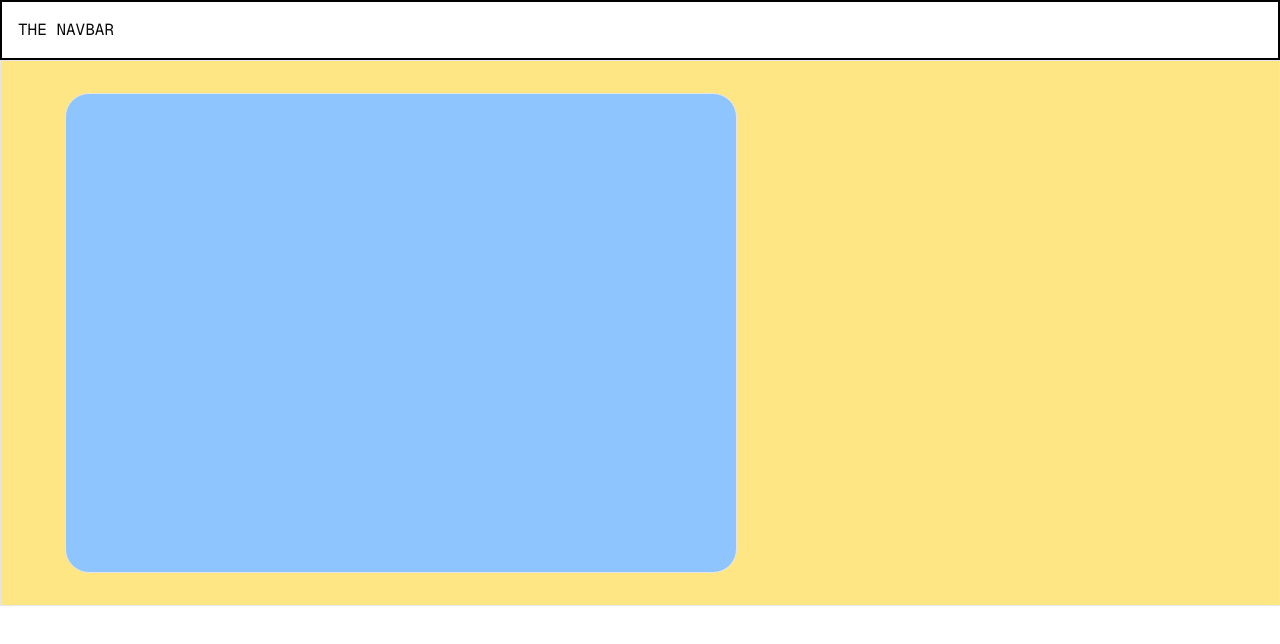
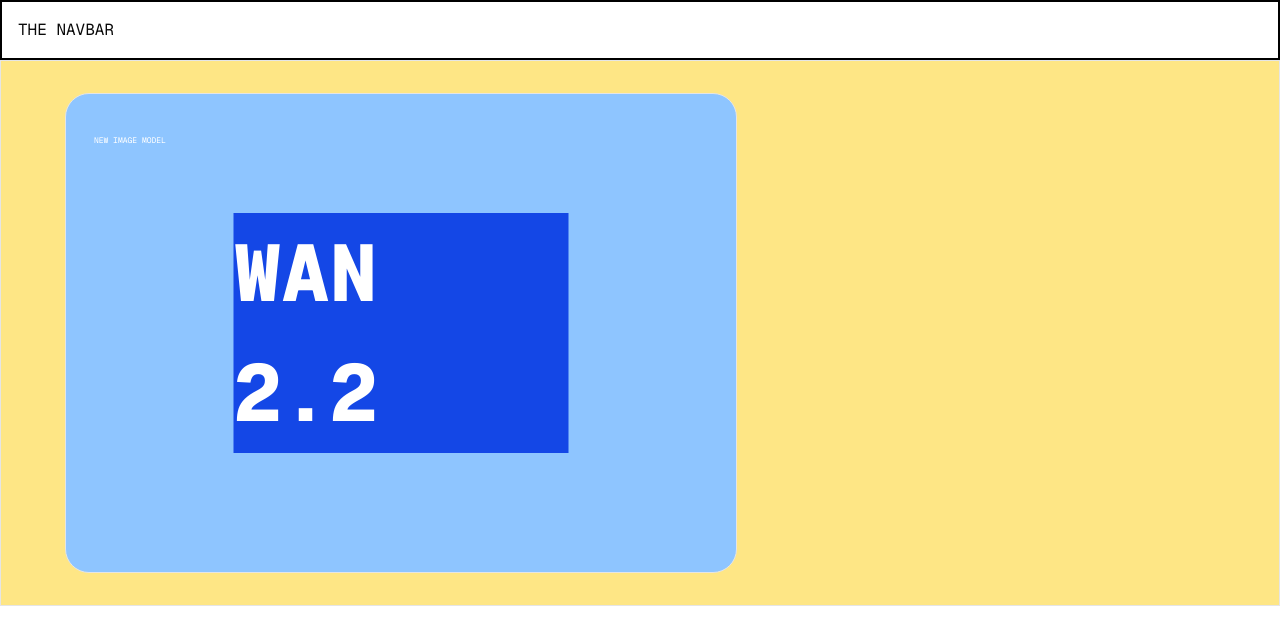
Before and after one commit to sheriffdeen-ajibola/frontend-challenge, a Next.js app: page / in a window 1280 px wide. Shown: the top 644 px of the page. Built offline with nearby package versions, Linux system fonts and the light colour scheme.

Commit message:
carousel card in progress

```diff
--- a/src/components/carouselCard.tsx
+++ b/src/components/carouselCard.tsx
@@ -2,7 +2,14 @@ import React from "react";
 
 const CarouselCard = () => {
   return (
-    <div className="w-full border m-8 max-w-2xl min-h-[60vh] rounded-3xl bg-blue-300"></div>
+    <div className="w-full border m-8 max-w-2xl min-h-[60vh] rounded-3xl bg-blue-300 relative">
+      <h1 className="absolute top-1/2 left-1/2 -translate-x-1/2 -translate-y-1/2 text-[5em] font-extrabold text-white uppercase bg-blue-700">
+        wan 2.2
+      </h1>
+      <span className="absolute top-1/12 left-1/24  text-[.5em] text-white uppercase ">
+        new image model
+      </span>
+    </div>
   );
 };
 
```
